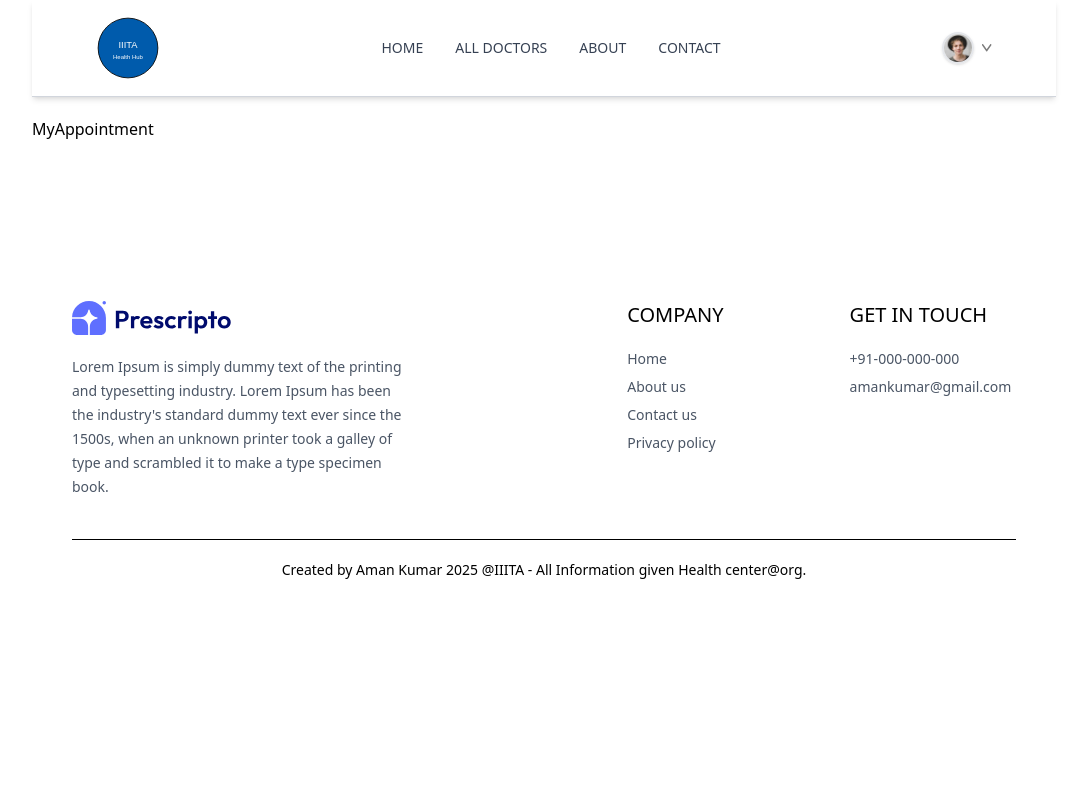
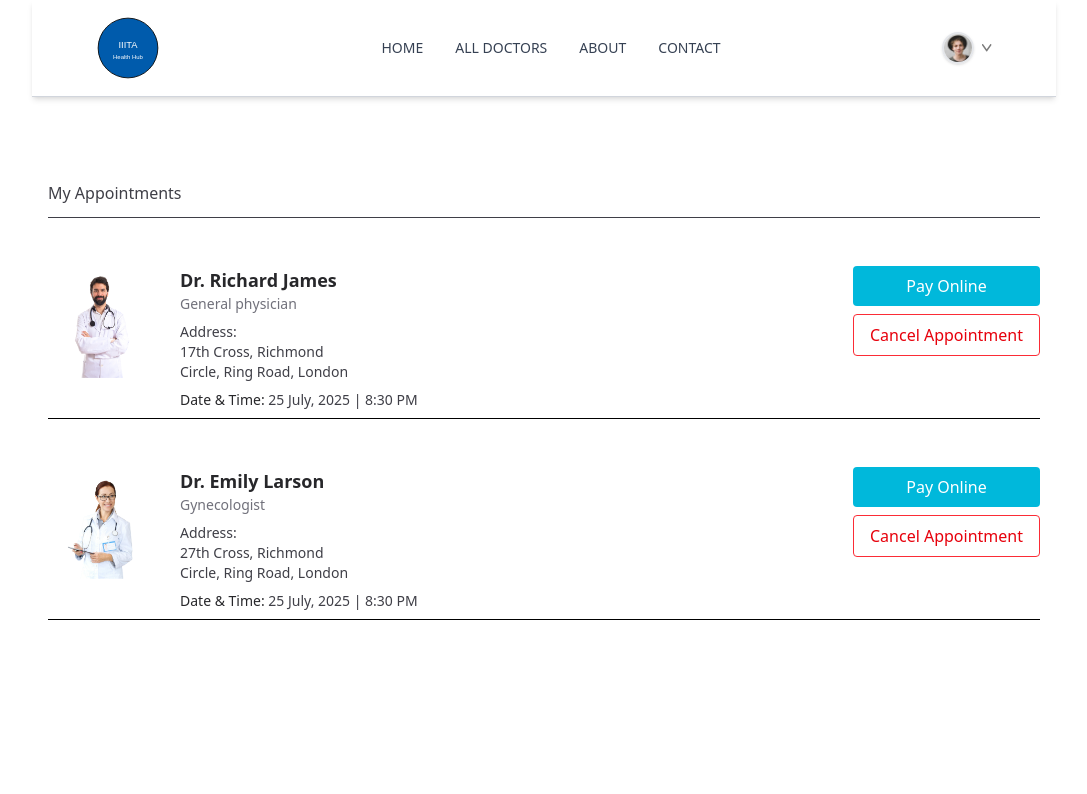
Before and after one commit to Amankumar8756/IIITA_Health_Hub, a React (Vite) app in the folder frontend2/: page /my-appointments in a window 1280 px wide. Shown: the top 794 px of the page, without its empty margins (96-1183 px from the left). Built offline with nearby package versions, Linux system fonts and the light colour scheme.

Commit message:
MyAppointmentComplete

```diff
--- a/frontend2/src/pages/MyAppointment.jsx
+++ b/frontend2/src/pages/MyAppointment.jsx
@@ -1,9 +1,53 @@
-import React from 'react'
+import React, { useContext } from 'react';
+import { AppContext } from '../context/AppContext';
 
 const MyAppointment = () => {
+  const { doctors } = useContext(AppContext);
+
   return (
-    <div>MyAppointment</div>
-  )
-}
+    <div className="p-4">
+      <p className="pb-3 mt-12 font-medium text-zinc-700 border-b">My Appointments</p>
+      <div className="mt-6 space-y-6">
+        {doctors.slice(0, 2).map((item, index) => (
+          <div
+            key={index}
+             className="grid rid-cols-[1fr_2fr] gap-4 sm:flex sm:gap-6 py-2 border-b mt-10"
+          >
+            {/* Doctor Image */}
+            <div className="flex-shrink-0">
+              <img
+                className="w-27 h-28 rounded-md "
+                src={item.image}
+                alt={item.name}
+              />
+            </div>
 
-export default MyAppointment
+            {/* Doctor Info */}
+            <div className="flex-1 text-sm text-zinc-700">
+              <p className="text-lg font-semibold text-zinc-800">{item.name}</p>
+              <p className="text-zinc-500">{item.speciality}</p>
+              <p className="mt-2 font-medium">Address:</p>
+              <p>{item.address.line1}</p>
+              <p>{item.address.line2}</p>
+              <p className="mt-2">
+                <span className="font-medium text-zinc-800">Date & Time:</span> 25 July, 2025 | 8:30 PM
+              </p>
+            </div>
+
+            {/* Buttons */}
+            <div className="flex flex-col gap-2">
+              <button className="px-4 py-2 text-white bg-cyan-500 rounded hover:bg-blue-700">
+                Pay Online
+              </button>
+              <button className="px-4 py-2 text-red-600 border border-red-500 rounded hover:bg-red-50">
+                Cancel Appointment
+              </button>
+            </div>
+          </div>
+        ))}
+      </div>
+    </div>
+  );
+};
+
+export default MyAppointment;
```
